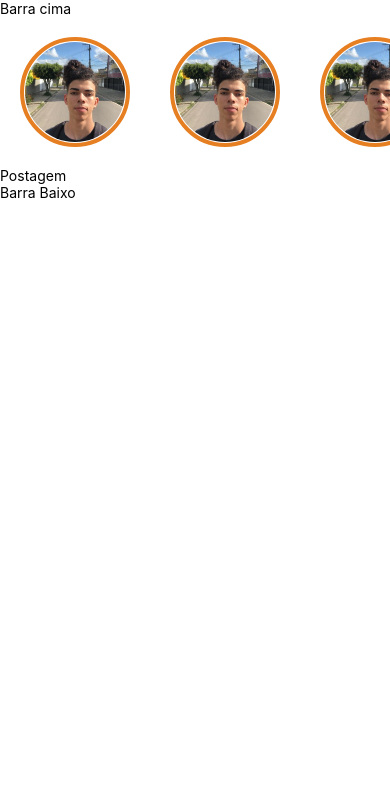
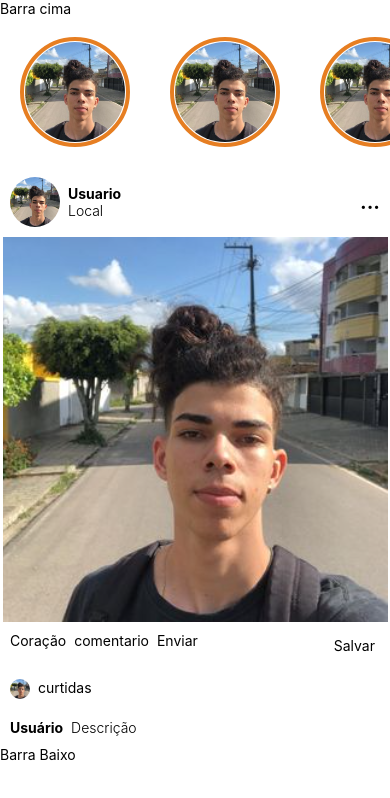
Before and after one commit to Jamuelton/Instagram-Clone-Ui-Mobile, a React Native app: screen / in a window 390 px wide. Shown: the top 798 px of the page. Built offline with nearby package versions, Linux system fonts and the light colour scheme.

Commit message:
style: estilizando parte do post

```diff
--- a/components/container/Container.js
+++ b/components/container/Container.js
@@ -2,6 +2,7 @@ import { Text, View, FlatList } from "react-native";
 import { Story } from "../story/Story";
 
 import jamuPhoto from "../../assets/jamuelton.png";
+import { Post } from "../posting/Posting";
 
 export function Container() {
   const data = [
@@ -63,7 +64,7 @@ export function Container() {
         />
       </View>
       <View>
-        <Text>Postagem</Text>
+        <Post />
       </View>
       <View>
         <Text>Barra Baixo</Text>
--- /dev/null
+++ b/components/posting/Posting.js
@@ -0,0 +1,53 @@
+import { Image, Text, View } from "react-native";
+import postStyle from "./Style";
+
+export function Post({ imagem }) {
+  return (
+    <View>
+      <View style={postStyle.topPost}>
+        <View style={postStyle.userView}>
+          <View>
+            <Image
+              source={require("../../assets/jamuelton.png")}
+              style={postStyle.userIcon}
+            />
+          </View>
+          <View style={postStyle.userName}>
+            <Text style={postStyle.userText}>Usuario</Text>
+            <Text style={postStyle.userLocal}>Local</Text>
+          </View>
+        </View>
+        <View style={postStyle.points}>
+          <Text style={postStyle.pointsText}>...</Text>
+        </View>
+      </View>
+      <View style={postStyle.postContainer}>
+        <Image
+          source={require("../../assets/jamuelton.png")}
+          style={postStyle.postImage}
+        />
+      </View>
+      <View style={postStyle.bottomPost}>
+        <View style={postStyle.iconsAction}>
+          <Text>Coração</Text>
+          <Text>comentario</Text>
+          <Text>Enviar</Text>
+        </View>
+        <View style={postStyle.iconsSave}>
+          <Text>Salvar</Text>
+        </View>
+      </View>
+      <View style={postStyle.likesContainer}>
+        <Image
+          source={require("../../assets/jamuelton.png")}
+          style={postStyle.likedIcon}
+        />
+        <Text>curtidas</Text>
+      </View>
+      <View style={postStyle.descriptionContainer}>
+        <Text style={postStyle.userDescription}>Usuário</Text>
+        <Text style={postStyle.description}>Descrição</Text>
+      </View>
+    </View>
+  );
+}
--- /dev/null
+++ b/components/posting/Style.js
@@ -0,0 +1,102 @@
+import { StyleSheet } from "react-native";
+
+const postStyle = StyleSheet.create({
+  container: {},
+  topPost: {
+    width: "100%",
+    flexDirection: "row",
+    justifyContent: "space-between",
+    padding: 5,
+  },
+  userView: {
+    padding: 5,
+    flexDirection: "row",
+    justifyContent: "center",
+    alignContent: "center",
+    gap: 8,
+  },
+  userIcon: {
+    width: 50,
+    height: 50,
+    borderRadius: 100,
+  },
+  userName: {
+    flexDirection: "column",
+    justifyContent: "center",
+    alignContent: "center",
+  },
+  userText: {
+    fontWeight: "bold",
+  },
+  userLocal: {
+    fontWeight: "300",
+  },
+  points: {
+    justifyContent: "center",
+    alignItems: "center",
+    padding: 5,
+  },
+  pointsText: {
+    fontWeight: "bold",
+    fontSize: 20,
+  },
+
+  postContainer: {
+    width: "100%",
+    justifyContent: "center",
+    alignItems: "center",
+  },
+  postImage: {
+    padding: 5,
+  },
+
+  bottomPost: {
+    flexDirection: "row",
+    justifyContent: "space-between",
+    alignContent: "center",
+    padding: 5,
+  },
+
+  iconsAction: {
+    flexDirection: "row",
+    justifyContent: "space-between",
+    alignContent: "center",
+    gap: 8,
+    padding: 5,
+  },
+
+  iconsSave: {
+    justifyContent: "center",
+    alignItems: "center",
+    padding: 10,
+  },
+
+  likesContainer: {
+    flexDirection: "row",
+    justifyContent: "flex-start",
+    alignContent: "center",
+    padding: 10,
+    gap: 8,
+  },
+  likedIcon: {
+    width: 20,
+    height: 20,
+    borderRadius: 100,
+  },
+  descriptionContainer: {
+    flexDirection: "row",
+    justifyContent: "flex-start",
+    alignContent: "center",
+    padding: 10,
+    gap: 8,
+  },
+
+  userDescription: {
+    fontWeight: "bold",
+  },
+  description: {
+    fontWeight: "300",
+  },
+});
+
+export default postStyle;
--- a/package.json
+++ b/package.json
@@ -12,7 +12,8 @@
     "expo": "~49.0.5",
     "expo-status-bar": "~1.6.0",
     "react": "18.2.0",
-    "react-native": "0.72.3"
+    "react-native": "0.72.3",
+    "react-native-vector-icons": "^10.0.0"
   },
   "devDependencies": {
     "@babel/core": "^7.20.0"
```
Also changed, not shown: 1 other file (tests, documents, lock files or other folders).
